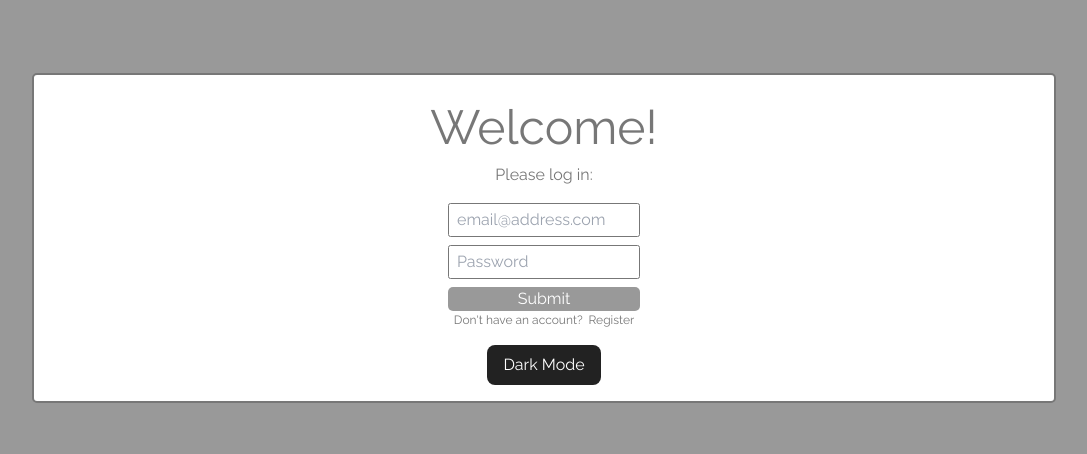
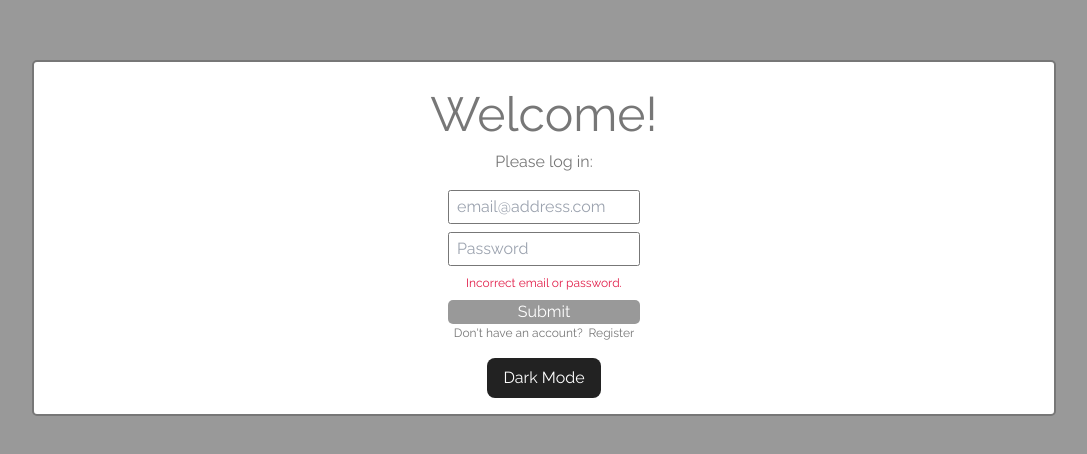
Before and after one commit to ellewright/Todo-List-App, a React (Vite) app in the folder client/: page /login in a window 1280 px wide. Shown: the part 162-616 px from the top of the page, without its empty margins (96-1183 px from the left). Built offline with nearby package versions, Linux system fonts and the light colour scheme; no server answers.

Commit message:
Add LoginPage error handling

```diff
--- a/client/src/pages/LoginPage/LoginPage.css
+++ b/client/src/pages/LoginPage/LoginPage.css
@@ -32,6 +32,12 @@
     margin-bottom: 0.5rem;
 }
 
+.error-container {
+    color: var(--red);
+    font-size: 12px;
+    margin-bottom: 0.5rem;
+}
+
 .login-buttons {
     width: 12rem;
     display: flex;
--- a/client/src/pages/LoginPage/LoginPage.jsx
+++ b/client/src/pages/LoginPage/LoginPage.jsx
@@ -7,6 +7,7 @@ import { useAuth } from "../../contexts/AuthContext"
 export default function LoginPage() {
     const [email, setEmail] = useState("")
     const [password, setPassword] = useState("")
+    const [hasError, setHasError] = useState(false)
 
     const { login } = useAuth()
     const navigate = useNavigate()
@@ -28,7 +29,7 @@ export default function LoginPage() {
             login(userData)
             navigate("/todos")
         } catch (e) {
-            console.error(e)
+            setHasError(true)
         }
 
     }
@@ -62,6 +63,11 @@ export default function LoginPage() {
                             onChange={handlePassword}
                         />
                     </div>
+                    <div className={`error-container ${!hasError ? "hidden" : ""}`}>
+                        <p>
+                            Incorrect email or password.
+                        </p>
+                    </div>
                     <div className="login-buttons">
                         <input
                             type="submit"
```
